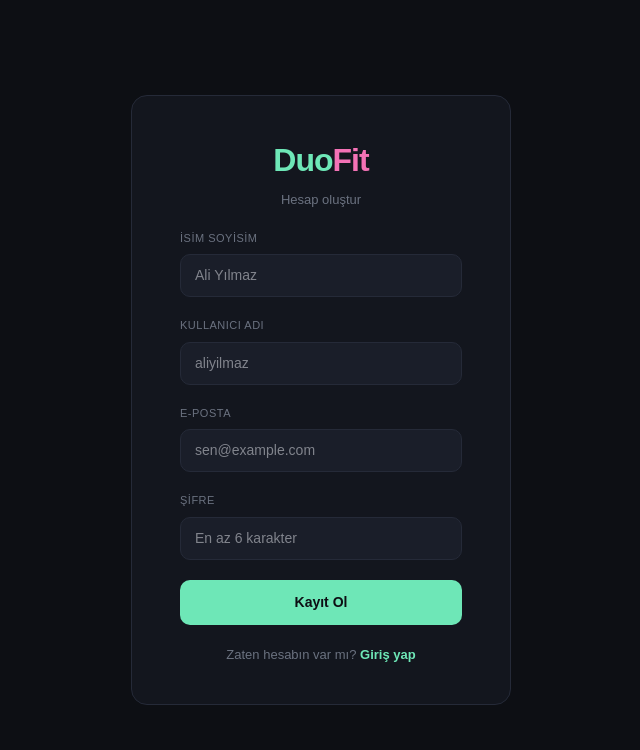
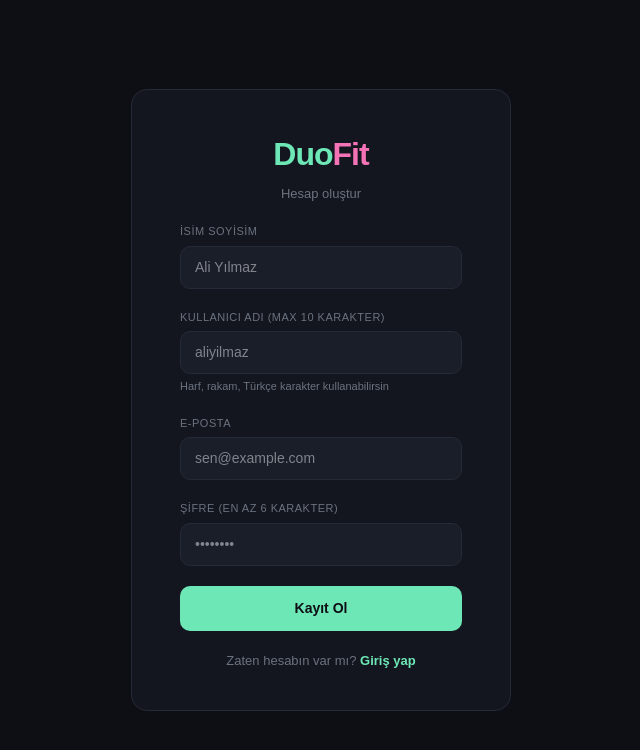
Before and after one commit to ooemir1907/duofit-app, a Next.js app: page /auth/register in a window 1280 px wide. Shown: the top 750 px of the page, without its empty margins (319-959 px from the left). Built offline with nearby package versions, Linux system fonts and the light colour scheme; no server answers.

Commit message:
fix: kayıt validasyon, partner adı, mesaj klavye, realtime

```diff
--- a/src/app/auth/register/page.tsx
+++ b/src/app/auth/register/page.tsx
@@ -4,6 +4,13 @@ import { useState } from 'react'
 import { createClient } from '@/lib/supabase'
 import { useRouter } from 'next/navigation'
 import Link from 'next/link'
+
+function validateUsername(username: string): string | null {
+  if (username.length < 3) return 'Kullanıcı adı en az 3 karakter olmalı'
+  if (username.length > 10) return 'Kullanıcı adı en fazla 10 karakter olmalı'
+  if (!/^[a-zA-ZçÇğĞıİöÖşŞüÜ0-9]+$/.test(username)) return 'Kullanıcı adı sadece harf ve rakam içerebilir'
+  return null
+}
 
 export default function RegisterPage() {
   const [email, setEmail] = useState('')
@@ -16,77 +23,118 @@ export default function RegisterPage() {
   const supabase = createClient()
 
   async function handleRegister() {
-    setLoading(true)
     setError('')
 
-    if (!username.trim()) { setError('Kullanıcı adı gerekli'); setLoading(false); return }
-    if (username.length < 3) { setError('Kullanıcı adı en az 3 karakter olmalı'); setLoading(false); return }
+    // Önce tüm validasyonları yap, Supabase'e gitme
+    if (!fullName.trim()) { setError('İsim gerekli'); return }
+    if (!username.trim()) { setError('Kullanıcı adı gerekli'); return }
 
+    const usernameError = validateUsername(username.trim())
+    if (usernameError) { setError(usernameError); return }
+
+    if (!email.trim()) { setError('E-posta gerekli'); return }
+    if (!/^[^\s@]+@[^\s@]+\.[^\s@]+$/.test(email)) { setError('Geçerli bir e-posta gir'); return }
+    if (password.length < 6) { setError('Şifre en az 6 karakter olmalı'); return }
+
+    setLoading(true)
+
+    // Kullanıcı adı başkası tarafından alınmış mı?
+    const { data: existing } = await supabase
+      .from('profiles')
+      .select('id')
+      .eq('username', username.trim().toLowerCase())
+      .maybeSingle()
+
+    if (existing) {
+      setError('Bu kullanıcı adı zaten alınmış')
+      setLoading(false)
+      return
+    }
+
+    // Supabase auth
     const { data, error: signUpError } = await supabase.auth.signUp({
-      email, password,
+      email: email.trim(),
+      password,
       options: { emailRedirectTo: `${location.origin}/auth/callback` }
     })
 
-    if (signUpError) { setError(signUpError.message); setLoading(false); return }
+    if (signUpError) {
+      if (signUpError.message.includes('already registered')) {
+        setError('Bu e-posta zaten kayıtlı')
+      } else {
+        setError(signUpError.message)
+      }
+      setLoading(false)
+      return
+    }
 
     if (data.user) {
       const { error: profileError } = await supabase.from('profiles').insert({
         id: data.user.id,
         username: username.trim().toLowerCase(),
-        full_name: fullName.trim() || null,
+        full_name: fullName.trim(),
         avatar_color: 'green'
       })
-      if (profileError) { setError(profileError.message); setLoading(false); return }
+      if (profileError) {
+        // Profil oluşturulamadıysa auth kullanıcısını da sil
+        await supabase.auth.signOut()
+        setError('Profil oluşturulamadı, tekrar dene')
+        setLoading(false)
+        return
+      }
     }
 
     router.push('/onboarding')
   }
 
+  const inputStyle = {
+    background: '#1a1e29', border: '1px solid #252a38', color: '#e8eaf0',
+    borderRadius: 10, padding: '10px 14px', fontSize: 14, outline: 'none', width: '100%'
+  }
+  const labelStyle = {
+    fontSize: 11, color: '#6b7280', letterSpacing: 0.5, textTransform: 'uppercase' as const, marginBottom: 6, display: 'block'
+  }
+
   return (
-    <div style={{minHeight:'100vh',background:'#0d0f14',display:'flex',alignItems:'center',justifyContent:'center',fontFamily:'sans-serif'}}>
-      <div style={{background:'#13161e',border:'1px solid #252a38',borderRadius:16,padding:'40px 48px',width:380,display:'flex',flexDirection:'column',gap:20}}>
-        <div style={{textAlign:'center'}}>
-          <div style={{fontWeight:800,fontSize:32,letterSpacing:-1}}>
-            <span style={{color:'#6ee7b7'}}>Duo</span><span style={{color:'#f472b6'}}>Fit</span>
+    <div style={{ minHeight: '100vh', background: '#0d0f14', display: 'flex', alignItems: 'center', justifyContent: 'center', fontFamily: 'sans-serif' }}>
+      <div style={{ background: '#13161e', border: '1px solid #252a38', borderRadius: 16, padding: '40px 48px', width: 380, display: 'flex', flexDirection: 'column', gap: 20 }}>
+        <div style={{ textAlign: 'center' }}>
+          <div style={{ fontWeight: 800, fontSize: 32, letterSpacing: -1 }}>
+            <span style={{ color: '#6ee7b7' }}>Duo</span><span style={{ color: '#f472b6' }}>Fit</span>
           </div>
-          <div style={{color:'#6b7280',fontSize:13,marginTop:6}}>Hesap oluştur</div>
+          <div style={{ color: '#6b7280', fontSize: 13, marginTop: 6 }}>Hesap oluştur</div>
         </div>
 
-        {error && <div style={{background:'rgba(248,113,113,0.1)',border:'1px solid #f87171',borderRadius:10,padding:'10px 14px',color:'#f87171',fontSize:13}}>{error}</div>}
+        {error && (
+          <div style={{ background: 'rgba(248,113,113,0.1)', border: '1px solid #f87171', borderRadius: 10, padding: '10px 14px', color: '#f87171', fontSize: 13 }}>
+            {error}
+          </div>
+        )}
 
-        <div style={{display:'flex',flexDirection:'column',gap:8}}>
-          <label style={{fontSize:11,color:'#6b7280',letterSpacing:0.5,textTransform:'uppercase'}}>İsim Soyisim</label>
-          <input value={fullName} onChange={e=>setFullName(e.target.value)} placeholder="Ali Yılmaz"
-            style={{background:'#1a1e29',border:'1px solid #252a38',color:'#e8eaf0',borderRadius:10,padding:'10px 14px',fontSize:14,outline:'none'}} />
+        <div><label style={labelStyle}>İsim Soyisim</label>
+          <input value={fullName} onChange={e => setFullName(e.target.value)} placeholder="Ali Yılmaz" style={inputStyle} /></div>
+
+        <div>
+          <label style={labelStyle}>Kullanıcı Adı <span style={{ color: '#6b7280', fontWeight: 400 }}>(max 10 karakter)</span></label>
+          <input value={username} onChange={e => setUsername(e.target.value)} placeholder="aliyilmaz" maxLength={10} style={inputStyle} />
+          <div style={{ fontSize: 11, color: '#6b7280', marginTop: 4 }}>Harf, rakam, Türkçe karakter kullanabilirsin</div>
         </div>
 
-        <div style={{display:'flex',flexDirection:'column',gap:8}}>
-          <label style={{fontSize:11,color:'#6b7280',letterSpacing:0.5,textTransform:'uppercase'}}>Kullanıcı Adı</label>
-          <input value={username} onChange={e=>setUsername(e.target.value)} placeholder="aliyilmaz"
-            style={{background:'#1a1e29',border:'1px solid #252a38',color:'#e8eaf0',borderRadius:10,padding:'10px 14px',fontSize:14,outline:'none'}} />
-        </div>
+        <div><label style={labelStyle}>E-posta</label>
+          <input type="email" value={email} onChange={e => setEmail(e.target.value)} placeholder="sen@example.com" style={inputStyle} /></div>
 
-        <div style={{display:'flex',flexDirection:'column',gap:8}}>
-          <label style={{fontSize:11,color:'#6b7280',letterSpacing:0.5,textTransform:'uppercase'}}>E-posta</label>
-          <input type="email" value={email} onChange={e=>setEmail(e.target.value)} placeholder="sen@example.com"
-            style={{background:'#1a1e29',border:'1px solid #252a38',color:'#e8eaf0',borderRadius:10,padding:'10px 14px',fontSize:14,outline:'none'}} />
-        </div>
-
-        <div style={{display:'flex',flexDirection:'column',gap:8}}>
-          <label style={{fontSize:11,color:'#6b7280',letterSpacing:0.5,textTransform:'uppercase'}}>Şifre</label>
-          <input type="password" value={password} onChange={e=>setPassword(e.target.value)} placeholder="En az 6 karakter"
-            onKeyDown={e=>e.key==='Enter'&&handleRegister()}
-            style={{background:'#1a1e29',border:'1px solid #252a38',color:'#e8eaf0',borderRadius:10,padding:'10px 14px',fontSize:14,outline:'none'}} />
-        </div>
+        <div><label style={labelStyle}>Şifre <span style={{ color: '#6b7280', fontWeight: 400 }}>(en az 6 karakter)</span></label>
+          <input type="password" value={password} onChange={e => setPassword(e.target.value)} placeholder="••••••••"
+            onKeyDown={e => e.key === 'Enter' && handleRegister()} style={inputStyle} /></div>
 
         <button onClick={handleRegister} disabled={loading}
-          style={{background:'#6ee7b7',color:'#0d0f14',border:'none',borderRadius:10,padding:'12px',fontWeight:700,fontSize:14,cursor:'pointer',opacity:loading?0.6:1}}>
+          style={{ background: '#6ee7b7', color: '#0d0f14', border: 'none', borderRadius: 10, padding: 12, fontWeight: 700, fontSize: 14, cursor: 'pointer', opacity: loading ? 0.6 : 1 }}>
           {loading ? 'Kayıt yapılıyor...' : 'Kayıt Ol'}
         </button>
 
-        <div style={{textAlign:'center',fontSize:13,color:'#6b7280'}}>
+        <div style={{ textAlign: 'center', fontSize: 13, color: '#6b7280' }}>
           Zaten hesabın var mı?{' '}
-          <Link href="/auth/login" style={{color:'#6ee7b7',textDecoration:'none',fontWeight:600}}>Giriş yap</Link>
+          <Link href="/auth/login" style={{ color: '#6ee7b7', textDecoration: 'none', fontWeight: 600 }}>Giriş yap</Link>
         </div>
       </div>
     </div>
--- a/src/app/dashboard/page.tsx
+++ b/src/app/dashboard/page.tsx
@@ -1,8 +1,9 @@
 'use client'
 
-import { useState, useEffect } from 'react'
+
 import { createClient } from '@/lib/supabase'
 import { useRouter } from 'next/navigation'
+import { useState, useEffect, useRef, useCallback } from 'react'
 import type { Duo, DailyEntry, Measurement, Comment, User } from '@/lib/types'
 
 export default function DashboardPage() {
@@ -15,6 +16,7 @@ export default function DashboardPage() {
   const [partnerMeasures, setPartnerMeasures] = useState<Measurement[]>([])
   const [comments, setComments] = useState<Comment[]>([])
   const [newComment, setNewComment] = useState('')
+  const commentRef = useRef('')
   const [activeTab, setActiveTab] = useState<'dashboard'|'entry'|'measures'|'history'|'report'>('dashboard')
   const [loading, setLoading] = useState(true)
   const [saving, setSaving] = useState(false)
@@ -45,7 +47,23 @@ export default function DashboardPage() {
 
   function today() { return new Date().toISOString().split('T')[0] }
 
-  useEffect(() => { loadAll() }, [])
+  useEffect(() => {
+  loadAll()
+}, [])
+
+useEffect(() => {
+  if (!duo) return
+  const channel = supabase
+    .channel('comments')
+    .on('postgres_changes', {
+      event: 'INSERT',
+      schema: 'public',
+      table: 'comments',
+      filter: `duo_id=eq.${duo.id}`
+    }, () => { loadAll() })
+    .subscribe()
+  return () => { supabase.removeChannel(channel) }
+}, [duo])
 
   async function loadAll() {
     setLoading(true)
@@ -122,10 +140,13 @@ export default function DashboardPage() {
   }
 
   async function sendComment() {
-    if (!user || !duo || !newComment.trim()) return
-    await supabase.from('comments').insert({ duo_id: duo.id, user_id: user.id, content: newComment.trim() })
-    setNewComment('')
-    loadAll()
+  const content = commentRef.current.trim()
+  if (!user || !duo || !content) return
+  const input = document.getElementById('commentInput') as HTMLInputElement
+  if (input) input.value = ''
+  commentRef.current = ''
+  await supabase.from('comments').insert({ duo_id: duo.id, user_id: user.id, content })
+  loadAll()
   }
 
   async function logout() {
@@ -305,7 +326,9 @@ export default function DashboardPage() {
               ))}
             </div>
             <div style={{ padding: '12px 20px', borderTop: `1px solid ${c.border}`, display: 'flex', gap: 10 }}>
-              <input value={newComment} onChange={e => setNewComment(e.target.value)}
+              <input
+                defaultValue=""
+                onChange={e => { commentRef.current = e.target.value }}
                 onKeyDown={e => e.key === 'Enter' && sendComment()}
                 placeholder="Bir şeyler yaz... 💪"
                 style={{ flex: 1, background: c.surface2, border: `1px solid ${c.border}`, color: c.text, borderRadius: 10, padding: '10px 14px', fontSize: 14, outline: 'none' }} />
--- a/src/app/onboarding/page.tsx
+++ b/src/app/onboarding/page.tsx
@@ -129,11 +129,14 @@ export default function OnboardingPage() {
           <div style={{color:'#6b7280',fontSize:12,textAlign:'center'}}>
             Arkadaşın bu kodu girdiğinde duo'nuz aktif olacak
           </div>
-          <button style={s.btn()} onClick={() => {navigator.clipboard.writeText(inviteCode); alert('Kod kopyalandı!')}}>
+          <button style={s.btn()} onClick={() => { navigator.clipboard.writeText(inviteCode); alert('Kod kopyalandı!') }}>
             📋 Kodu Kopyala
           </button>
           <button style={s.outlineBtn} onClick={() => router.push('/dashboard')}>
             Dashboard'a Git →
+          </button>
+          <button style={{...s.outlineBtn, marginTop: 4, fontSize: 12}} onClick={() => setMode('choose')}>
+            ← Geri Dön
           </button>
         </div>
       </div>
```
